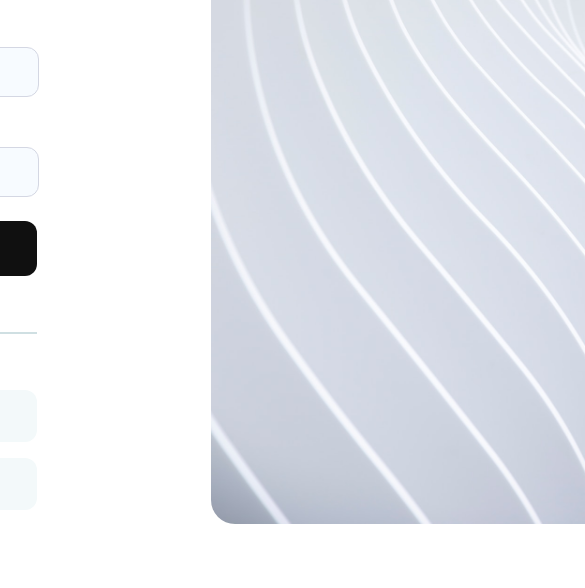
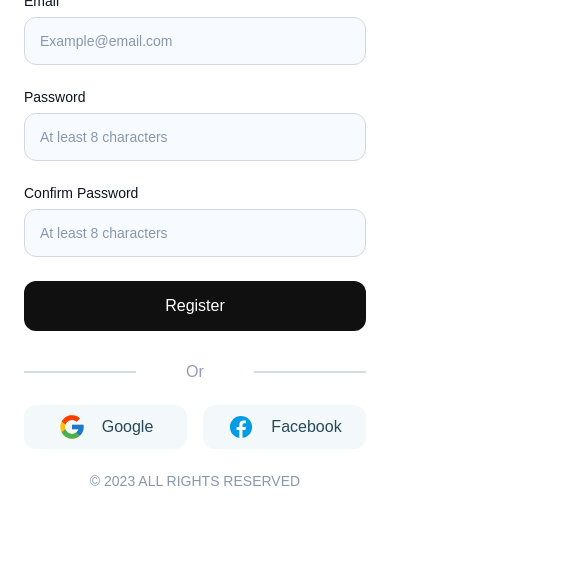
Before and after one commit to DanielNLeal/summerboot-camp, a plain HTML site: page register.html in a window 390 px wide. Shown: the part 344-932 px from the top of the page, 585 px wide, since content can reach past the window. After the commit the page ends 857 px from the top, so only its background shows below. Drawn offline with Linux system fonts and the light colour scheme.

Commit message:
Mobile Register

```diff
--- /dev/null
+++ b/css/register-media.css
@@ -0,0 +1,76 @@
+@media (max-width: 390px) {
+  .main {
+    margin: 24px;
+  }
+
+  .content {
+    flex-direction: column-reverse;
+    gap: 27px;
+  }
+
+  .content-left {
+    padding: 0;
+    gap: 24px;
+  }
+
+  .text {
+    gap: 16px;
+  }
+
+  .text h1 {
+    font-size: 24px;
+  }
+
+  .text p {
+    font-size: 15px;
+  }
+
+  .form label {
+    font-size: 14px;
+  }
+
+  .form input {
+    max-width: 325px;
+    font-size: 14px;
+  }
+
+  input::placeholder {
+    font-size: 14px;
+  }
+
+  .form-btn {
+    font-size: 16px;
+  }
+
+  .divider {
+    margin-top: 8px;
+  }
+
+  .line {
+    max-width: 110px;
+  }
+
+  .socials {
+    flex-direction: row;
+  }
+
+  .social-btn {
+    padding: 8px 9px;
+    width: 100%;
+  }
+
+  .mobile-block {
+    display: block;
+  }
+
+  .desktop-block {
+    display: none;
+  }
+
+  .content-right img {
+    max-width: 342px;
+    max-height: 180px;
+    width: 100%;
+    height: 100%;
+  }
+}
--- a/css/register.css
+++ b/css/register.css
@@ -1,19 +1,17 @@
 .main {
   margin: 32px auto;
-  display: flex;
-  justify-content: center;
-  align-items: center;
   max-width: 1440px;
+  font-family: Arial, sans-serif;
 }
 
 .content {
   display: flex;
-  font-family: Arial, sans-serif;
+
   gap: 32px;
 }
 
 .content-left {
-  padding: 46px 142px;
+  padding: 0 142px;
   max-width: 672px;
   display: flex;
   flex-direction: column;
@@ -45,8 +43,8 @@ p {
   border-radius: 12px;
   margin-top: 8px;
   padding: 15px 0 15px 15px;
-  max-width: 373px;
-  width: 373px;
+  max-width: 371px;
+  width: 100%;
 }
 
 input::placeholder {
@@ -56,10 +54,14 @@ input::placeholder {
 .form-btn {
   background-color: #101010;
   border: none;
-  padding: 16px 0;
+  padding: 16px 16px;
   border-radius: 12px;
-  width: 388px;
+  width: 100%;
   cursor: pointer;
+}
+
+.copyright {
+  text-align: center;
 }
 
 .divider {
@@ -73,7 +75,7 @@ input::placeholder {
   content: " ";
   border: 1px solid #cfdfe2;
   max-width: 169px;
-  width: 169px;
+  width: 100%;
   height: 0;
 }
 
@@ -94,6 +96,18 @@ input::placeholder {
   gap: 16px;
   max-width: 388px;
   cursor: pointer;
+  position: relative;
+}
+
+.social-btn svg {
+  max-width: 28px;
+  max-height: 28px;
+  width: 100%;
+  height: 100%;
+}
+
+.mobile-block {
+  display: none;
 }
 
 .content-right {
--- a/css/utilis.css
+++ b/css/utilis.css
@@ -12,6 +12,10 @@
   font-size: 16px;
 }
 
+.font-14px {
+  font-size: 14px;
+}
+
 /* FONT WEIGHTS */
 
 .font-w400 {
@@ -24,12 +28,16 @@
   color: #0c1421;
 }
 
-.color-grey {
+.color-dark-grey {
   color: #313957;
 }
 
+.color-grey {
+  color: #294957;
+}
+
 .color-light-grey {
-  color: #294957;
+  color: #959cb6;
 }
 
 .color-lighter-grey {
--- a/register.html
+++ b/register.html
@@ -7,6 +7,7 @@
     <link rel="stylesheet" href="css/style.css" />
     <link rel="stylesheet" href="css/utilis.css" />
     <link rel="stylesheet" href="css/register.css" />
+    <link rel="stylesheet" href="css/register-media.css" />
 
     <title>Register</title>
   </head>
@@ -58,7 +59,7 @@
                 class="font-16px font-w400"
             /></label>
 
-            <button class="font-w400 form-btn color-white font-20px">
+            <button class="font-w400 form-btn color-white font-20px hover-btn">
               Register
             </button>
           </form>
@@ -69,13 +70,8 @@
             <div class="line"></div>
           </div>
           <div class="socials">
-            <button class="social-btn">
-              <svg
-                xmlns="http://www.w3.org/2000/svg"
-                viewBox="0 0 48 48"
-                width="28px"
-                height="28px"
-              >
+            <button class="social-btn hover-social">
+              <svg xmlns="http://www.w3.org/2000/svg" viewBox="0 0 48 48">
                 <path
                   fill="#FFC107"
                   d="M43.611,20.083H42V20H24v8h11.303c-1.649,4.657-6.08,8-11.303,8c-6.627,0-12-5.373-12-12c0-6.627,5.373-12,12-12c3.059,0,5.842,1.154,7.961,3.039l5.657-5.657C34.046,6.053,29.268,4,24,4C12.955,4,4,12.955,4,24c0,11.045,8.955,20,20,20c11.045,0,20-8.955,20-20C44,22.659,43.862,21.35,43.611,20.083z"
@@ -93,17 +89,17 @@
                   d="M43.611,20.083H42V20H24v8h11.303c-0.792,2.237-2.231,4.166-4.087,5.571c0.001-0.001,0.002-0.001,0.003-0.002l6.19,5.238C36.971,39.205,44,34,44,24C44,22.659,43.862,21.35,43.611,20.083z"
                 />
               </svg>
-              <span class="color-grey font-16px font-w400"
+              <span
+                class="desktop-block color-grey font-16px font-w400 google-text"
                 >Sign in with Google</span
               >
+              <span
+                class="mobile-block color-grey font-16px font-w400 google-text"
+                >Google</span
+              >
             </button>
-            <button class="social-btn">
-              <svg
-                xmlns="http://www.w3.org/2000/svg"
-                viewBox="0 0 48 48"
-                width="28px"
-                height="28px"
-              >
+            <button class="social-btn hover-social">
+              <svg xmlns="http://www.w3.org/2000/svg" viewBox="0 0 48 48">
                 <path
                   fill="#039be5"
                   d="M24 5A19 19 0 1 0 24 43A19 19 0 1 0 24 5Z"
@@ -113,12 +109,21 @@
                   d="M26.572,29.036h4.917l0.772-4.995h-5.69v-2.73c0-2.075,0.678-3.915,2.619-3.915h3.119v-4.359c-0.548-0.074-1.707-0.236-3.897-0.236c-4.573,0-7.254,2.415-7.254,7.917v3.323h-4.701v4.995h4.701v13.729C22.089,42.905,23.032,43,24,43c0.875,0,1.729-0.08,2.572-0.194V29.036z"
                 />
               </svg>
-              <span class="color-grey font-16px font-w400"
+              <span
+                class="desktop-block color-grey font-16px font-w400 facebook-text"
                 >Sign in with Facebook</span
+              >
+              <span
+                class="mobile-block color-grey font-16px font-w400 facebook-text"
+                >Facebook</span
               >
             </button>
           </div>
+          <div class="copyright color-lighter-grey font-14px">
+            &copy; 2023 ALL RIGHTS RESERVED
+          </div>
         </div>
+
         <div class="content-right">
           <img src="img/Register-Art.png" alt="" />
         </div>
```
